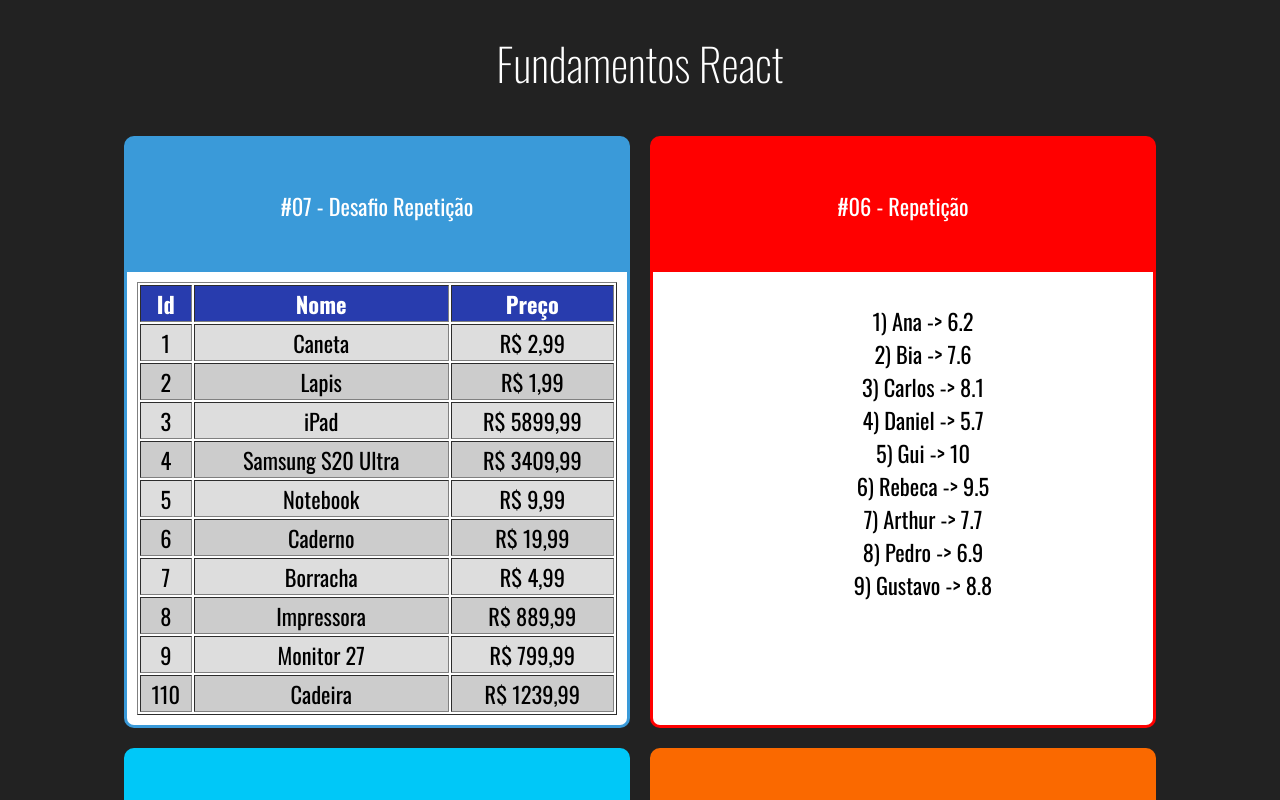
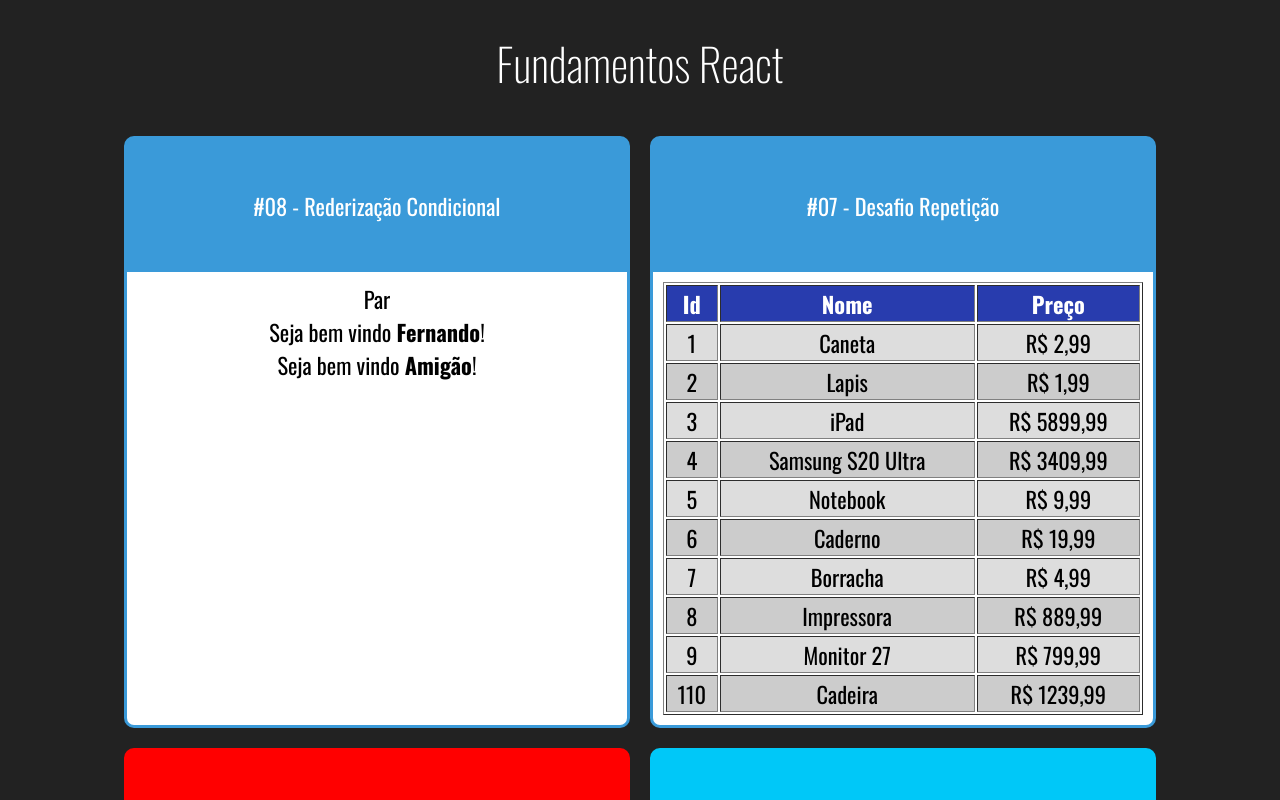
Before and after one commit to kaua-reis-clear/Fundamentos_React, a React (Create React App) app: page / in a window 1280 px wide. Shown: the top 800 px of the page. Built offline with nearby package versions, Linux system fonts and the light colour scheme.

Commit message:
using conditionals to render a component with an info or another.

```diff
--- a/src/App.jsx
+++ b/src/App.jsx
@@ -1,6 +1,8 @@
 import "./App.css";
 import React from "react";
 
+import UsuarioInfo from "./components/condicional/UsuarioInfo";
+import ParOuImpar from "./components/condicional/ParOuImpar";
 import TabelaProdutos from "./components/repeticao/TabelaProdutos";
 import ListaAlunos from "./components/repeticao/ListaAlunos";
 import Familia from "./components/basicos/Familia";
@@ -16,17 +18,25 @@
     <div className="App">
       <h1>Fundamentos React</h1>
       <div className="Cards">
+        <Card titulo="#08 - Rederização Condicional" color="#3A9AD9">
+          <ParOuImpar numero={20} />
+          <UsuarioInfo usuario={{nome: 'Fernando'}} />
+          <UsuarioInfo />
+        </Card>
+
         <Card titulo="#07 - Desafio Repetição" color="#3A9AD9">
-            <TabelaProdutos />
+          <TabelaProdutos />
         </Card>
+
         <Card titulo="#06 - Repetição">
-            <ListaAlunos />
+          <ListaAlunos />
         </Card>
+
         <Card titulo="#05 - Componente com Filhos" color="#00C8F8">
           <Familia sobrenome="Silva">
-            <FamiliaMembro nome="Pedro"/>
-            <FamiliaMembro nome="Ana"/>
-            <FamiliaMembro nome="Gustavo"/>
+            <FamiliaMembro nome="Pedro" />
+            <FamiliaMembro nome="Ana" />
+            <FamiliaMembro nome="Gustavo" />
           </Familia>
         </Card>
 
--- /dev/null
+++ b/src/components/condicional/If.js
@@ -0,0 +1,20 @@
+export default props => {
+    const elseChild = props.children.filter(child => {
+        return child.type && child.type.name === 'Else'
+    })[0]
+
+    const ifChildren = props.children.filter(child => {
+        return child !== elseChild
+    });
+
+
+    if(props.test) {
+        return ifChildren
+    } else if(elseChild) {
+        return elseChild
+    } else {
+        return false
+    }
+}
+
+export const Else = props => props.children
--- /dev/null
+++ b/src/components/condicional/ParOuImpar.jsx
@@ -0,0 +1,14 @@
+import React from 'react';
+
+export default props => {
+    const isPar = props.numero % 2 === 0;
+
+    return (
+        <div>
+            {isPar ?
+                <span>Par</span> :
+                <span>Impar</span>
+            }
+        </div>
+    )
+}
--- /dev/null
+++ b/src/components/condicional/UsuarioInfo.jsx
@@ -0,0 +1,16 @@
+import React from "react";
+import If, { Else } from "./If";
+
+export default (props) => {
+  const usuario = props.usuario || {};
+  return (
+    <div>
+      <If test={usuario && usuario.nome}>
+        Seja bem vindo <strong>{usuario.nome}</strong>!
+        <Else>
+            Seja bem vindo <strong>Amigão</strong>!
+        </Else>
+      </If>
+    </div>
+  );
+};
--- a/src/components/repeticao/TabelaProdutos.jsx
+++ b/src/components/repeticao/TabelaProdutos.jsx
@@ -6,7 +6,7 @@
   function getLinhas() {
     return produtos.map((produto, i) => {
       return (
-        <tr key={produto.id} className={i % 2 == 0 ? "Par" : "Impar"}>
+        <tr key={produto.id} className={i % 2 === 0 ? "Par" : "Impar"}>
           <td>{produto.id}</td>
           <td>{produto.nome}</td>
           <td>R$ {produto.preco.toFixed(2).replace(".", ",")}</td>
```
